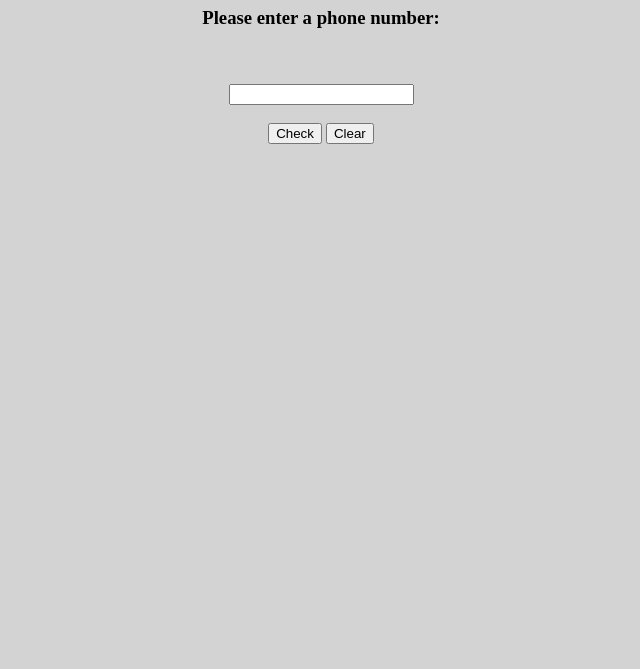
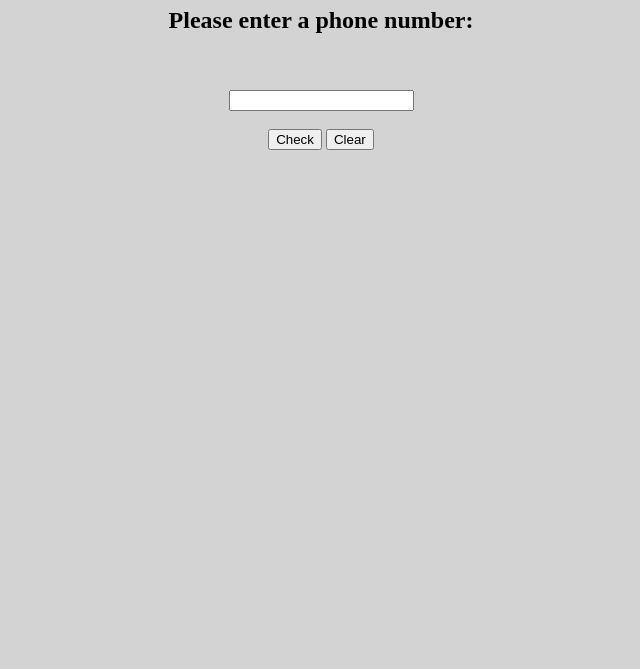
Before and after one commit to adjohn36/phoneNumberValidator, a plain HTML site: page index.html in a window 1280 px wide. Shown: the part 131-800 px from the top of the page, without its empty margins (319-959 px from the left). Drawn offline with Linux system fonts and the light colour scheme.

Commit message:
Update index.html

```diff
--- a/index.html
+++ b/index.html
@@ -9,7 +9,7 @@
   <main>
     <body>
       <h1>Phone Number Validator</h1>
-      <label for="user-input"><h3>Please enter a phone number:</h3></label><br></br>
+      <label for="user-input"><h2>Please enter a phone number:</h2></label><br></br>
       <input id="user-input" type="tel"><br></br>
       <div id="check-or-x">
         <img id="green-check" src="Green Check Mark.jpg" hidden="true"></img>
```
